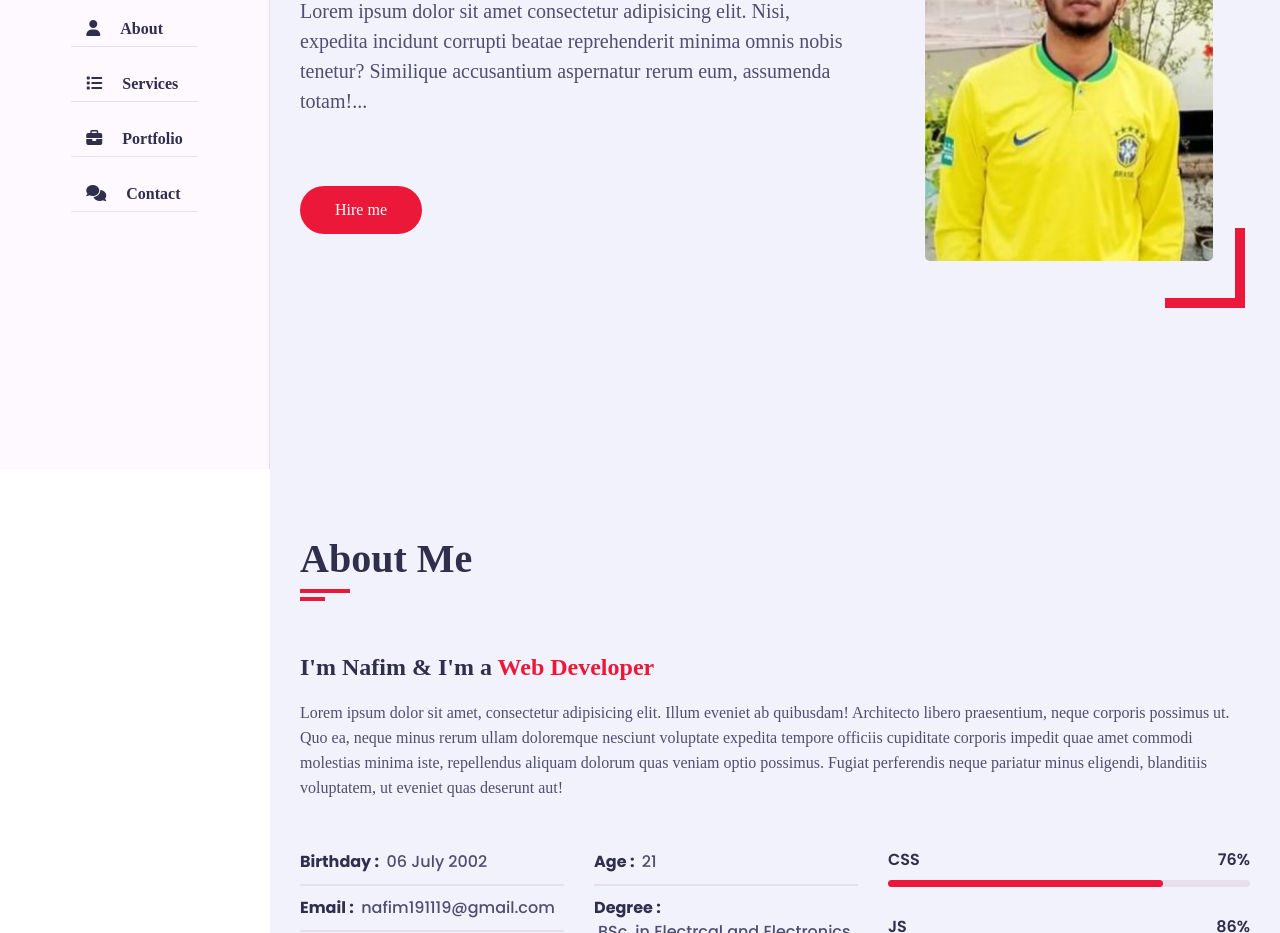
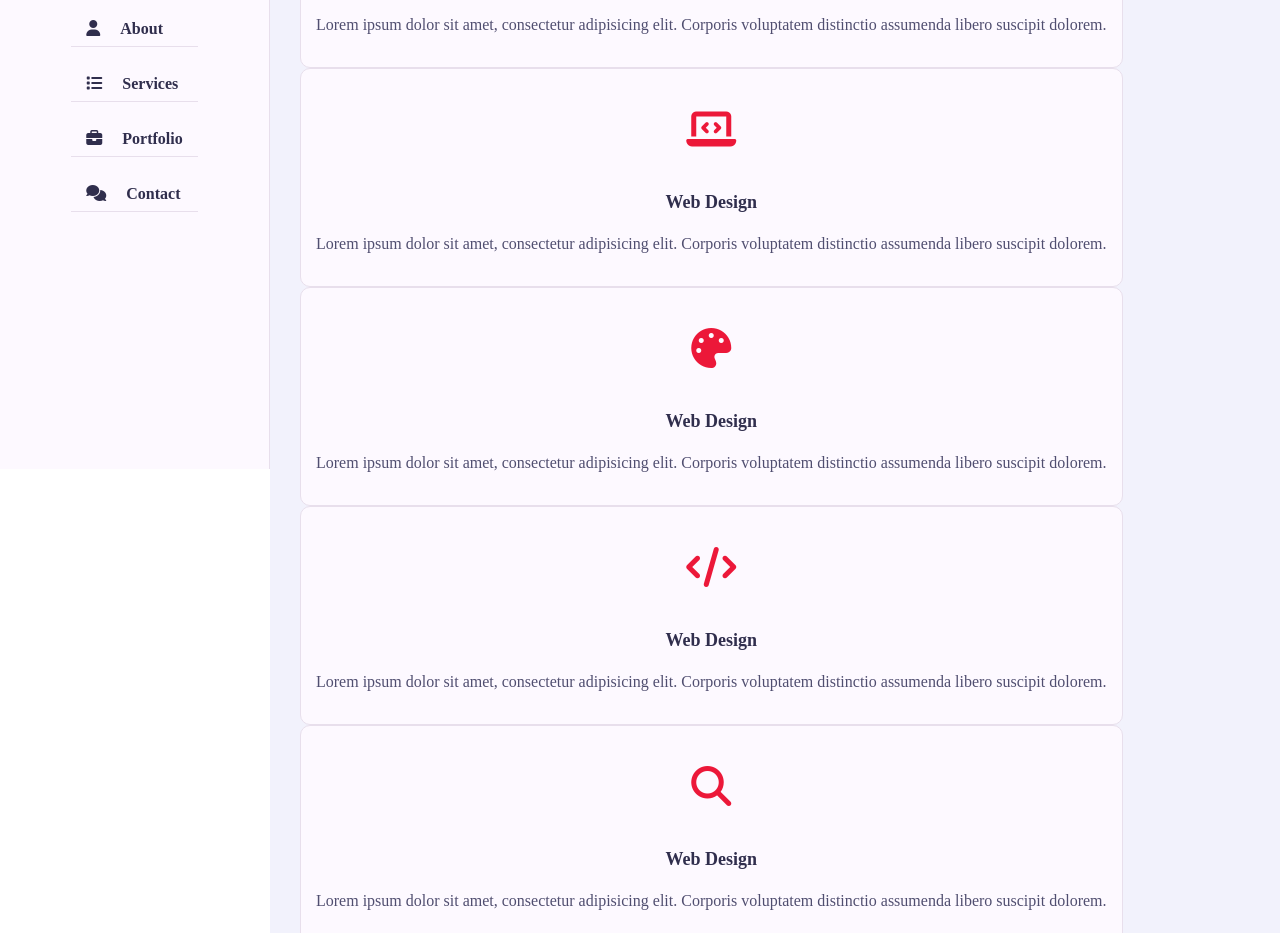
Before and after one commit to nafim191119/personal-portfolio-2, a plain HTML site: page index.html in a window 1280 px wide. Shown: the part 331-1264 px from the top of the page. Drawn offline with Linux system fonts and the light colour scheme.

Commit message:
sevices-section-updated

```diff
--- a/css/style.css
+++ b/css/style.css
@@ -521,3 +521,58 @@ h3.my-profession {
     color: var(--text-black-700);
     font-family: 'Poppins';
 }
+
+/* Service */
+.service .container{
+    padding-bottom: 40px;
+}
+.service .section-item {
+    margin-bottom: 30px;
+    flex: 0 0 33.33%;
+    max-width: 33.33%;
+}
+.service .service-item .service-item-inner{
+    background-color: var(--bg-black-100);
+    border: 1px solid var(--bg-black-50);
+    border-radius: 10px;
+    padding: 30px 15px;
+    text-align: center;
+    transition: all 0.3s ease;
+}
+.service .service-item .service-item-inner:hover{
+    box-shadow: 0 0 20px rgba(48, 46, 77, 0.15);
+}
+.service .service-item .service-item-inner .icon {
+    height: 60px;
+    width: 60px;
+    border-radius: 50%;
+    display: block;
+    margin: 0 auto 30px;
+    text-align: center;
+    transition: all 0.3s ease;
+}
+.service .service-item .service-item-inner .icon .fa{
+    font-size: 40px;
+    line-height: 60px;
+    color: var(--skin-color);
+    transition: all 0.3s ease;
+}
+.service .service-item .service-item-inner:hover .icon{
+    background-color: var(--skin-color);
+}
+.service .service-item .service-item-inner:hover .icon .fa{
+    font-size: 25px;
+    color: white;
+}
+.service .service-item .service-item-inner h4{
+    font-size: 18px;
+    margin-bottom: 15px;
+    color: var(--text-black-900);
+    font-weight: 700;
+    text-transform: capitalize;
+}
+.service .service-item .service-item-inner p{
+    font-size: 16px;
+    color: var(--text-black-700);
+    line-height: 25px;
+}
--- a/index.html
+++ b/index.html
@@ -35,7 +35,7 @@
         <!-- Main Content Start-->
         <div class="main-content">
             <!-- Home Section Start -->
-            <section class="home section">
+            <section class="home section hidden">
                 <div class="container">
                     <div class="row">
                         <div class="home-info padd-15">
@@ -54,7 +54,7 @@
             </section>
             <!-- Home Section End -->
             <!-- About Section Start -->
-            <section class="about section">
+            <section class="about section hidden">
                 <div class="container">
                     <div class="row">
                         <div class="section-title padd-15">
@@ -248,7 +248,83 @@
             </section>
             <!-- About Section End -->
             <!-- Services Section Start -->
-
+            <section class="service section">
+                <div class="container">
+                    <div class="row">
+                        <div class="section-title padd-15">
+                            <h2>Services</h2>
+                        </div>
+                    </div>
+                    <div class="row">
+                        <!-- Service item Start -->
+                        <div class="service-item padd-15">
+                            <div class="service-item-inner">
+                                <div class="icon">
+                                    <i class="fa fa-mobile-alt"></i>
+                                </div>
+                                <h4>Web Design</h4>
+                                <p>Lorem ipsum dolor sit amet, consectetur adipisicing elit. Corporis voluptatem distinctio assumenda libero suscipit dolorem.</p>
+                            </div>
+                        </div>
+                        <!-- Service item End -->
+                        <!-- Service item Start -->
+                        <div class="service-item padd-15">
+                            <div class="service-item-inner">
+                                <div class="icon">
+                                    <i class="fa fa-laptop-code"></i>
+                                </div>
+                                <h4>Web Design</h4>
+                                <p>Lorem ipsum dolor sit amet, consectetur adipisicing elit. Corporis voluptatem distinctio assumenda libero suscipit dolorem.</p>
+                            </div>
+                        </div>
+                        <!-- Service item End -->
+                        <!-- Service item Start -->
+                        <div class="service-item padd-15">
+                            <div class="service-item-inner">
+                                <div class="icon">
+                                    <i class="fa fa-palette"></i>
+                                </div>
+                                <h4>Web Design</h4>
+                                <p>Lorem ipsum dolor sit amet, consectetur adipisicing elit. Corporis voluptatem distinctio assumenda libero suscipit dolorem.</p>
+                            </div>
+                        </div>
+                        <!-- Service item End -->
+                        <!-- Service item Start -->
+                        <div class="service-item padd-15">
+                            <div class="service-item-inner">
+                                <div class="icon">
+                                    <i class="fa fa-code"></i>
+                                </div>
+                                <h4>Web Design</h4>
+                                <p>Lorem ipsum dolor sit amet, consectetur adipisicing elit. Corporis voluptatem distinctio assumenda libero suscipit dolorem.</p>
+                            </div>
+                        </div>
+                        <!-- Service item End -->
+                        <!-- Service item Start -->
+                        <div class="service-item padd-15">
+                            <div class="service-item-inner">
+                                <div class="icon">
+                                    <i class="fa fa-search"></i>
+                                </div>
+                                <h4>Web Design</h4>
+                                <p>Lorem ipsum dolor sit amet, consectetur adipisicing elit. Corporis voluptatem distinctio assumenda libero suscipit dolorem.</p>
+                            </div>
+                        </div>
+                        <!-- Service item End -->
+                        <!-- Service item Start -->
+                        <div class="service-item padd-15">
+                            <div class="service-item-inner">
+                                <div class="icon">
+                                    <i class="fa fa-bullhorn"></i>
+                                </div>
+                                <h4>Web Design</h4>
+                                <p>Lorem ipsum dolor sit amet, consectetur adipisicing elit. Corporis voluptatem distinctio assumenda libero suscipit dolorem.</p>
+                            </div>
+                        </div>
+                        <!-- Service item End -->
+                    </div>
+                </div>
+            </section>
             <!-- Services Section End -->
         </div>
         <!-- Main Content End-->
```
